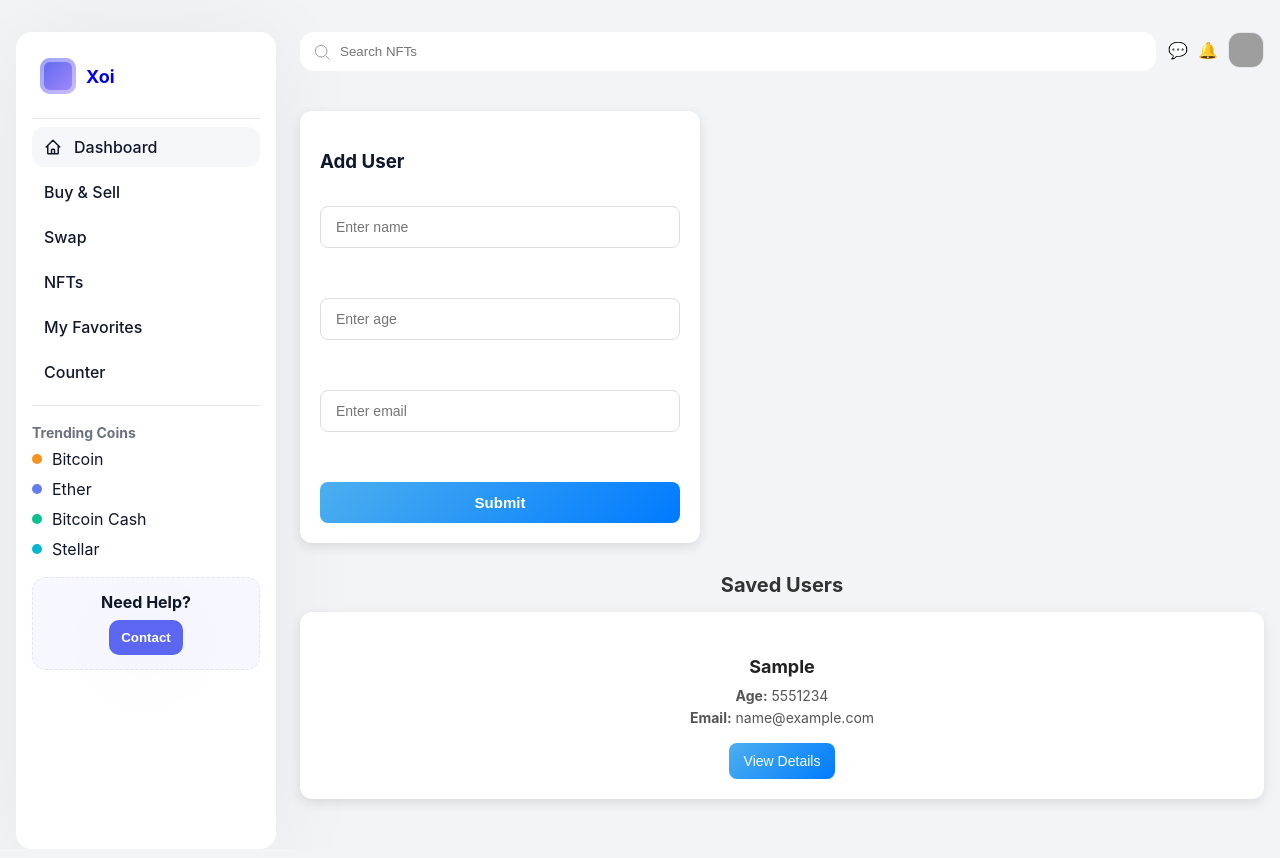
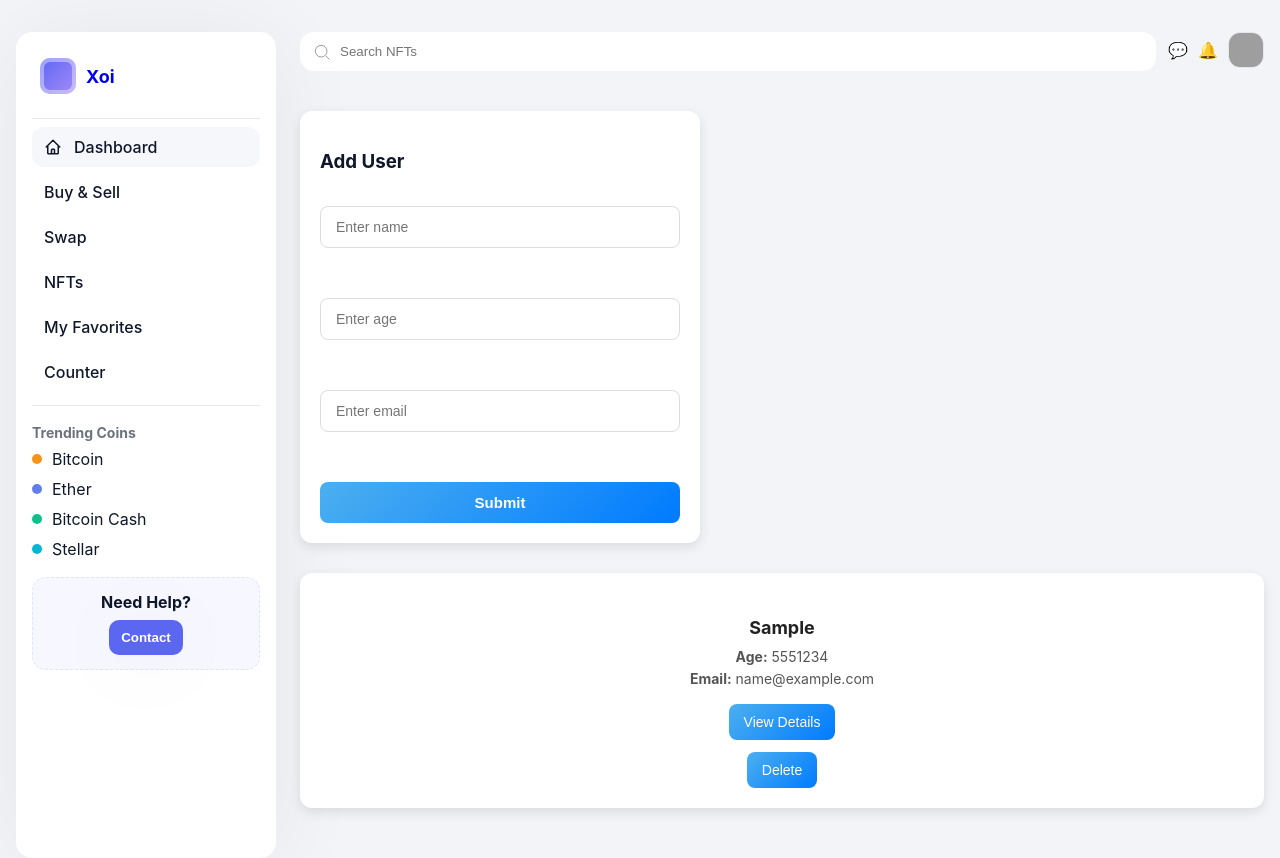
Before and after one commit to hironmoy12/my-react-app, a React (Create React App) app: page / in a window 1280 px wide. Both pictures are taken after typing "Sample", "5551234", "name@example.com" into the empty fields and a click on the button "Submit". Built offline with nearby package versions, Linux system fonts and the light colour scheme; grey boxes are pictures that could not be loaded; the HTML template or start-up script is replaced by a standard one.

Commit message:
updated code

```diff
--- a/src/component/CardSection/Card.js
+++ b/src/component/CardSection/Card.js
@@ -1,4 +1,4 @@
-import React, { useState } from "react";
+import React, { useId, useState } from "react";
 import { useNavigate } from "react-router-dom";
 import "./Card.css";
 // import Box from "../Box/Box";
@@ -10,7 +10,9 @@ function Card() {
   const navigate = useNavigate();
   const [users, setUsers] = useState(() => {
     return JSON.parse(localStorage.getItem("users")) || [];
+
   });
+
   const [name, setName] = useState("");
   const [age, setAge] = useState("");
   const [email, setEmail] = useState("");
@@ -28,6 +30,22 @@ function Card() {
     setAge("");
     setEmail("");
   };
+
+
+
+ const deleteHandler = (userId) => {
+  setUsers((prevUsers) => {
+    const updatedUsers = prevUsers.filter((user) => user.id !== userId);
+
+
+    localStorage.setItem('users', JSON.stringify(updatedUsers));
+
+    return updatedUsers;
+  });
+};
+
+
+
 
   // const increment = () => {
   //   setCount(count + 1);
@@ -142,10 +160,12 @@ function Card() {
         </form>
       </div>
       <div className="saved-users">
-        <h3>Saved Users</h3>
+
         <div className="user-cards">
           {users.map((user) => (
+
             <div key={user.id} className="user-card">
+
               <h4>{user.name}</h4>
               <p>
                 <strong>Age:</strong> {user.age}
@@ -156,6 +176,8 @@ function Card() {
               <button onClick={() => navigate(`/details/${user.id}`)}>
                 View Details
               </button>
+              <br />
+                <button onClick={() => deleteHandler(user.id)}>Delete</button>
             </div>
           ))}
         </div>
--- a/src/component/Counter/Counter.js
+++ b/src/component/Counter/Counter.js
@@ -1,27 +1,28 @@
-import React, {useState} from 'react'
+import React, { useState } from "react";
 
-function useCounter() {
+function Parent() {
   let count = 0;
-  return function () {
+  return function Clouser() {
     count++;
+    console.log(count);
     return count;
   };
 }
 
 function Counter() {
-     const [value, setValue] = useState(0);
- const increment = useCounter();
+  const [value, setValue] = useState(0);
 
   const handleClick = () => {
-    setValue(increment());
+    setValue(Parent());
+    console.log(value);
   };
 
   return (
-     <div>
+    <div>
       <h2>Counter: {value}</h2>
       <button onClick={handleClick}>Increment</button>
     </div>
-  )
+  );
 }
 
-export default Counter
+export default Counter;
```
